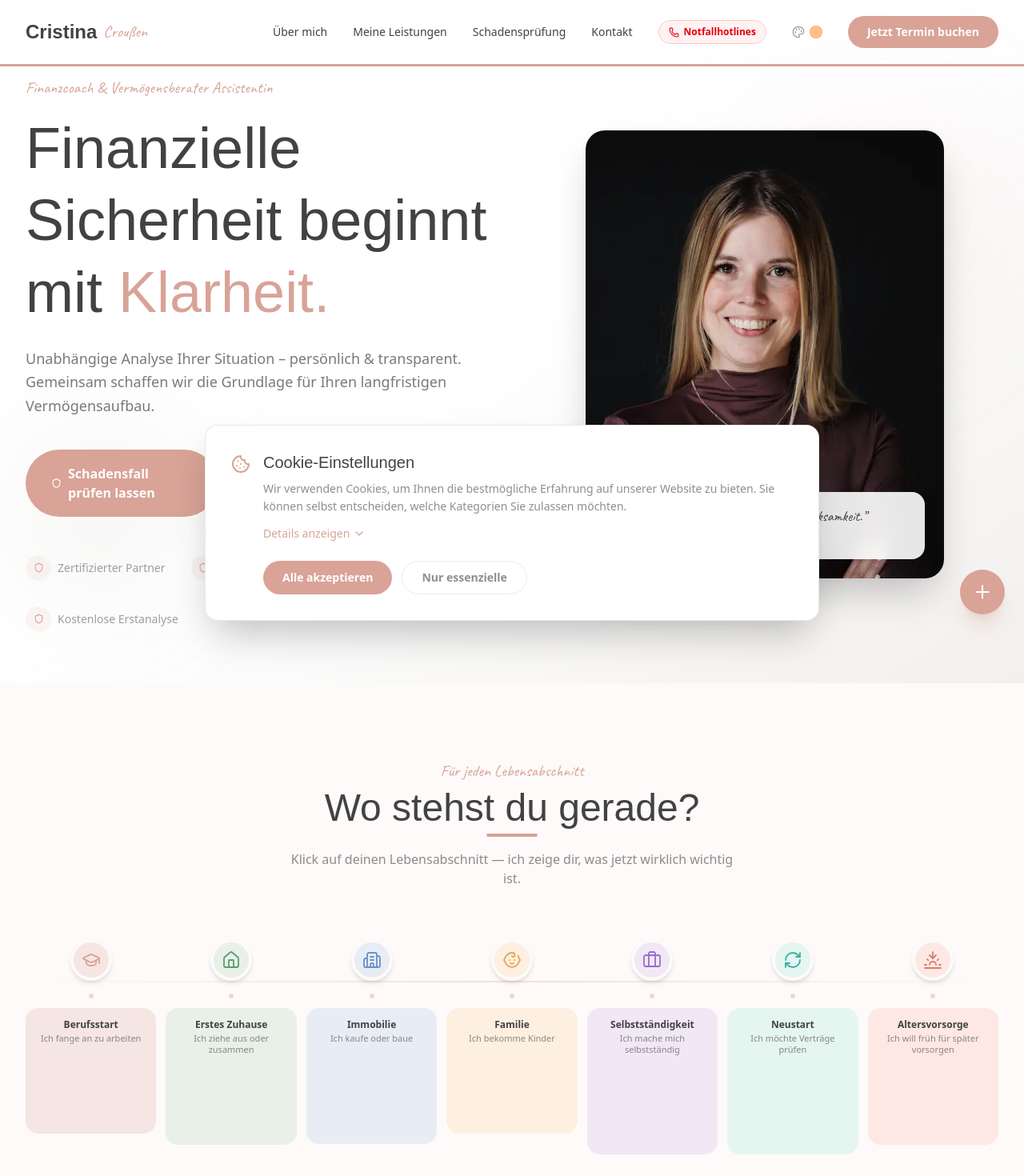
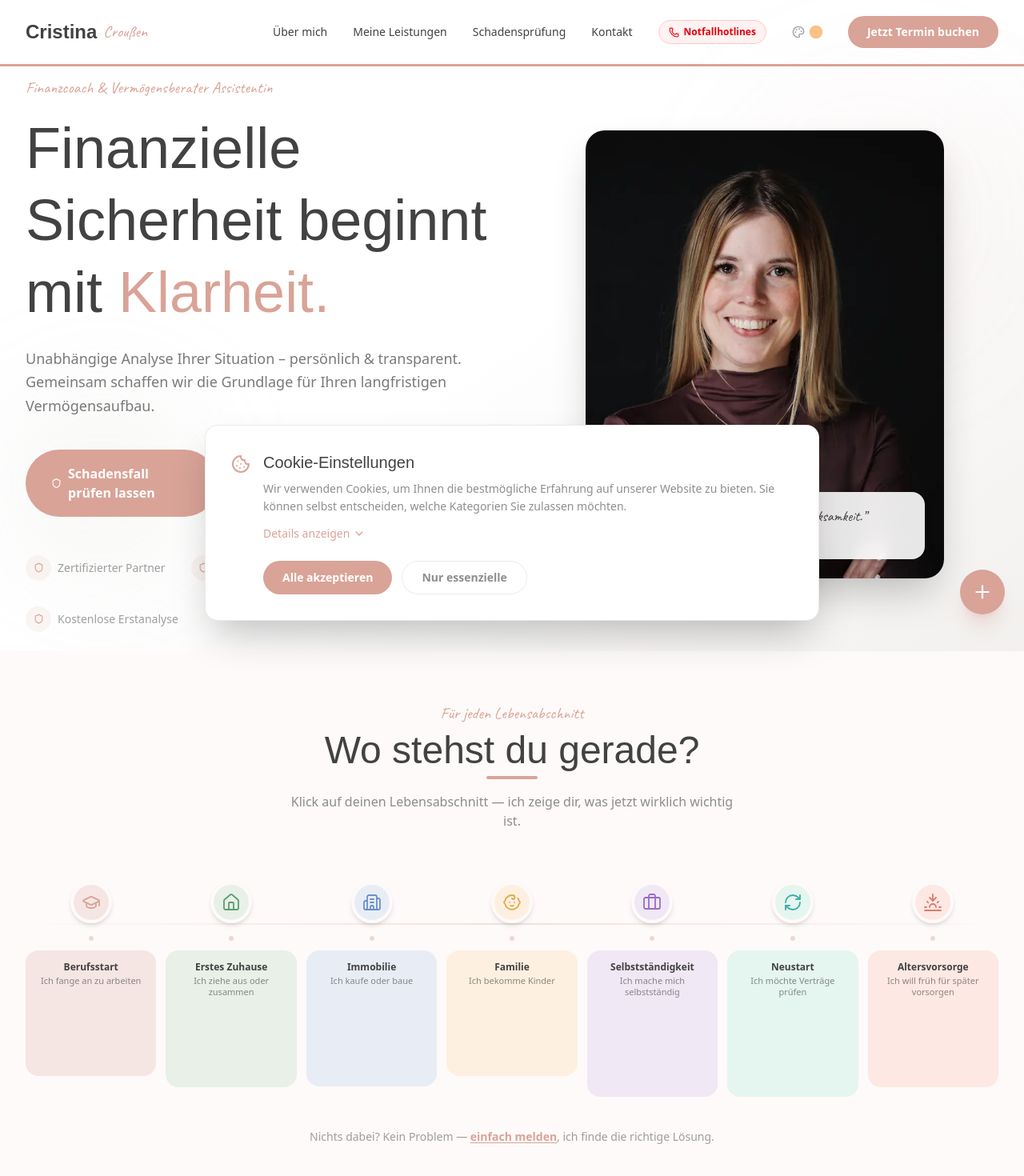
Before and after one commit to Janick97/cristina-croussen, a Next.js app: page / in a window 1280 px wide. Shown: the top 1470 px of the page at 80% size. Built offline with nearby package versions, Linux system fonts and the light colour scheme; a web font is replaced by a local one.

Commit message:
Hero/LifeJourney: Abstand zwischen Sektionen reduziert

```diff
--- a/src/components/Hero.tsx
+++ b/src/components/Hero.tsx
@@ -31,7 +31,7 @@ export default function Hero() {
         className="absolute bottom-20 left-0 h-48 w-48 rounded-full bg-beige/10 blur-3xl sm:h-64 sm:w-64"
       />
 
-      <div className="mx-auto w-full max-w-7xl px-4 pb-16 pt-[5.5rem] sm:px-6 sm:pt-28 lg:px-8 lg:pt-24">
+      <div className="mx-auto w-full max-w-7xl px-4 pb-6 pt-[5.5rem] sm:px-6 sm:pt-28 lg:px-8 lg:pt-24">
         <div className="grid items-center gap-10 lg:grid-cols-2 lg:gap-12">
           {/* Text Content */}
           <motion.div
--- a/src/components/LifeJourney.tsx
+++ b/src/components/LifeJourney.tsx
@@ -86,7 +86,7 @@ export default function LifeJourney() {
   const lineRef = useRef<HTMLDivElement>(null);
 
   return (
-    <section className="overflow-hidden bg-[#fdfaf9] py-16 sm:py-24">
+    <section className="overflow-hidden bg-[#fdfaf9] py-10 sm:py-16">
       <div className="mx-auto max-w-7xl px-4 sm:px-6 lg:px-8">
         {/* Header */}
         <motion.div
```
